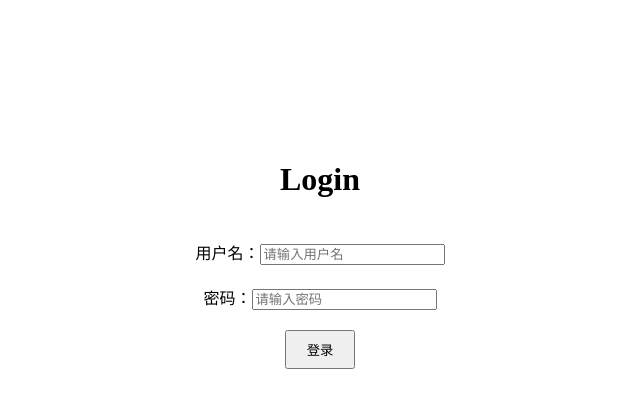
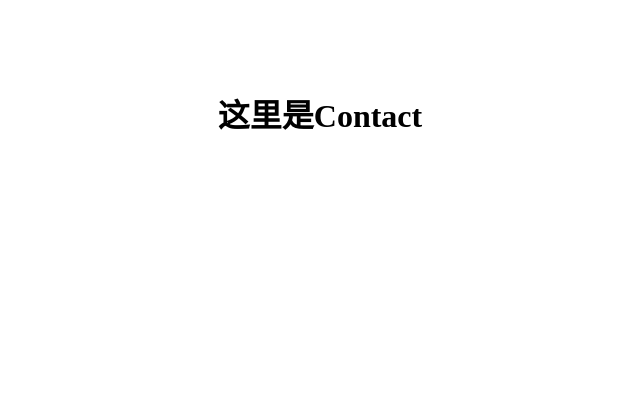
Before and after one commit to Celuria/CampusSmartMaintenanceCenter, a React (Vite) app: page /contact in a window 1280 px wide. Shown: the top 408 px of the page, without its empty margins (320-960 px from the left). Built offline with nearby package versions, Linux system fonts and the light colour scheme.

Commit message:
11-12按钮*1

```diff
--- a/src/Login.jsx
+++ b/src/Login.jsx
@@ -1,8 +1,8 @@
-import './Login.css'
-import {useEffect} from 'react';
+import './Login.css';
+//import {useEffect} from 'react';
 import {useState} from 'react';
 import {useNavigate} from 'react-router-dom';
-import {Link} from 'react-router-dom';
+//import {Link} from 'react-router-dom';
 
 function Login() {
     const[username, setUsername] = useState('');
@@ -29,7 +29,7 @@ function Login() {
                 <input
                 type="text"
                 value={username}
-                onChangeCapture={(e)=>setUsername(e.target.value)}
+                onChange={(e)=>setUsername(e.target.value)}
                 placeholder="请输入用户名"
                 />
             </div>
@@ -39,7 +39,7 @@ function Login() {
                 <input
                 type="password"
                 value={password}
-                onChangeCapture={(e)=>setPassword(e.target.value)}
+                onChange={(e)=>setPassword(e.target.value)}
                 placeholder="请输入密码"
                 />
             </div>
--- /dev/null
+++ b/src/app.jsx
@@ -0,0 +1,23 @@
+import React from 'react';
+//import { BrowserRouter as Router, Route, Routes } from 'react-router-dom'; //命令：npm install react-router-dom @types/react-router-dom
+import {Routes, Route} from 'react-router-dom';
+
+import Home from './components/Home';
+import About from './components/About';
+import Contact from './components/Contact';
+import Login from './Login';
+
+function App(){
+    return (
+        <div className="App">
+            <Routes>
+                <Route path="/" element={<Login />} />
+                <Route path="/home" element={<Home />} />
+                <Route path="/about" element={<About />} />
+                <Route path="/contact" element={<Contact />} />
+            </Routes>
+        </div>
+    );
+};
+
+export default App;
--- a/src/components/About.jsx
+++ b/src/components/About.jsx
@@ -0,0 +1,9 @@
+function About() {
+  return (
+    <div style={{ textAlign: 'center', marginTop: '50px' }}>
+      <h1>这里是About</h1>
+    </div>
+  );
+}
+
+export default About;
--- a/src/components/Contact.jsx
+++ b/src/components/Contact.jsx
@@ -0,0 +1,9 @@
+function Contact() {
+  return (
+    <div style={{ textAlign: 'center', marginTop: '50px' }}>
+      <h1>这里是Contact</h1>
+    </div>
+  );
+}
+
+export default Contact;
--- a/src/components/Home.jsx
+++ b/src/components/Home.jsx
@@ -1,7 +1,9 @@
-export default function Home() {
+function Home() {
   return (
     <div style={{ textAlign: 'center', marginTop: '50px' }}>
       <h1>登录成功！这里是首页</h1>
     </div>
   );
 }
+
+export default Home;
--- a/src/main.jsx
+++ b/src/main.jsx
@@ -1,12 +1,12 @@
 import React from 'react';
 import ReactDOM from 'react-dom/client';
 import { BrowserRouter } from 'react-router-dom';
-import Login from './Login';
+import App from './app';
 
 ReactDOM.createRoot(document.getElementById('root')).render(
   <React.StrictMode>
     <BrowserRouter>
-      <Login />
+      <App />
     </BrowserRouter>
   </React.StrictMode>
 );
```
Also changed, not shown: src/router.jsx (deleted, +0 -20 lines).
